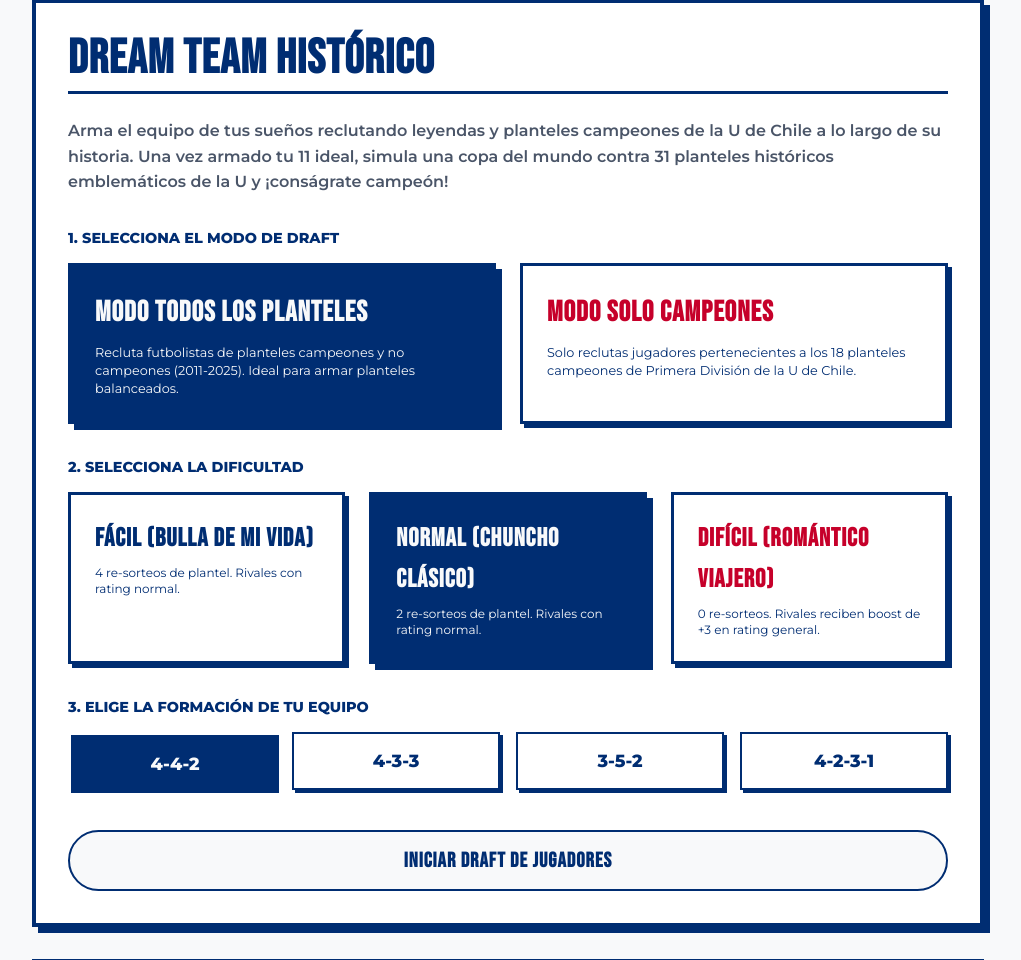
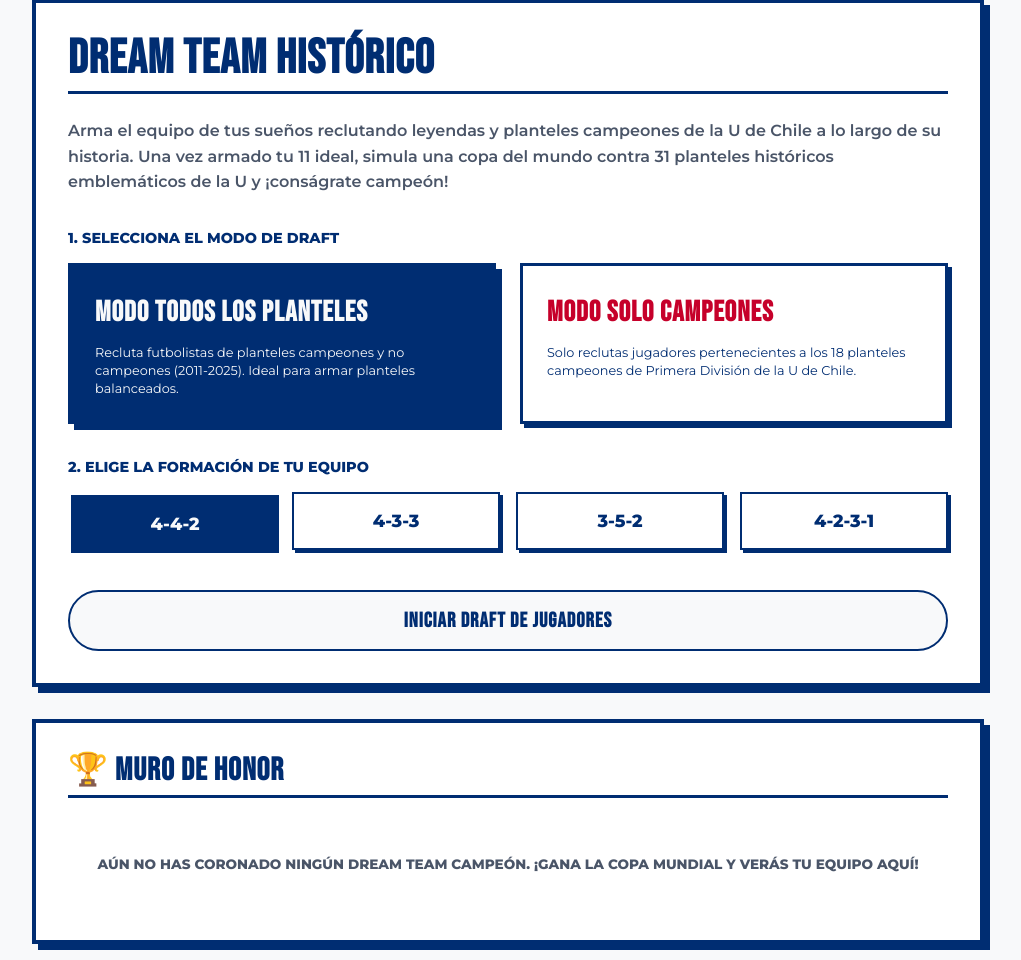
Before and after one commit to punxovi/udechile-hincha-stats, a FastAPI app: page /juego in a window 1280 px wide. Shown: the part 197-1157 px from the top of the page, without its empty margins (132-1153 px from the left). Run offline with FastAPI, Linux system fonts and the light colour scheme.

Commit message:
refactor: remover selector de dificultad, limpiar nombres de planteles no campeones e impedir planteles repetidos en modo champions
Detalles:
- Se removieron los paréntesis y sufijos en la base de datos de planteles emblemáticos no campeones (game_data.py) para que solo señalen el año.
- Se eliminó el selector de dificultad en juego.html y juego.js, reduciendo el flujo a Modo Todos los Planteles y Modo Solo Campeones.
- Se implementó la restricción de que en el Modo Solo Campeones no se pueden repetir los planteles que salgan en la ruleta una vez reclutados, removiéndolos de la lista de claves disponibles de forma interactiva.

```diff
--- a/infrastructure/game/game_data.py
+++ b/infrastructure/game/game_data.py
@@ -347,7 +347,7 @@ PLANTELES_HISTORICOS = {
 
     # Planteles emblematicos adicionales (No campeones de Primera pero si historicos)
     "1996": {
-        "name": "U. de Chile 1996 (Semifinalista)",
+        "name": "U. de Chile 1996",
         "is_champion": False,
         "year": 1996,
         "players": [
@@ -365,7 +365,7 @@ PLANTELES_HISTORICOS = {
         ]
     },
     "2010": {
-        "name": "U. de Chile 2010 (Pelusso)",
+        "name": "U. de Chile 2010",
         "is_champion": False,
         "year": 2010,
         "players": [
@@ -383,7 +383,7 @@ PLANTELES_HISTORICOS = {
         ]
     },
     "2013": {
-        "name": "U. de Chile 2013 (Darío Franco)",
+        "name": "U. de Chile 2013",
         "is_champion": False,
         "year": 2013,
         "players": [
@@ -401,7 +401,7 @@ PLANTELES_HISTORICOS = {
         ]
     },
     "2015": {
-        "name": "U. de Chile 2015 (Copa Chile)",
+        "name": "U. de Chile 2015",
         "is_champion": False,
         "year": 2015,
         "players": [
@@ -419,7 +419,7 @@ PLANTELES_HISTORICOS = {
         ]
     },
     "2018": {
-        "name": "U. de Chile 2018 (Soteldo)",
+        "name": "U. de Chile 2018",
         "is_champion": False,
         "year": 2018,
         "players": [
@@ -437,7 +437,7 @@ PLANTELES_HISTORICOS = {
         ]
     },
     "2019": {
-        "name": "U. de Chile 2019 (Transición)",
+        "name": "U. de Chile 2019",
         "is_champion": False,
         "year": 2019,
         "players": [
@@ -455,7 +455,7 @@ PLANTELES_HISTORICOS = {
         ]
     },
     "2021": {
-        "name": "U. de Chile 2021 (Larrivey)",
+        "name": "U. de Chile 2021",
         "is_champion": False,
         "year": 2021,
         "players": [
@@ -473,7 +473,7 @@ PLANTELES_HISTORICOS = {
         ]
     },
     "2022": {
-        "name": "U. de Chile 2022 (Osorio/Assadi)",
+        "name": "U. de Chile 2022",
         "is_champion": False,
         "year": 2022,
         "players": [
@@ -491,7 +491,7 @@ PLANTELES_HISTORICOS = {
         ]
     },
     "2023": {
-        "name": "U. de Chile 2023 (Pellegrino)",
+        "name": "U. de Chile 2023",
         "is_champion": False,
         "year": 2023,
         "players": [
@@ -509,7 +509,7 @@ PLANTELES_HISTORICOS = {
         ]
     },
     "2024": {
-        "name": "U. de Chile 2024 (Álvarez)",
+        "name": "U. de Chile 2024",
         "is_champion": False,
         "year": 2024,
         "players": [
@@ -527,7 +527,7 @@ PLANTELES_HISTORICOS = {
         ]
     },
     "2025": {
-        "name": "U. de Chile 2025 (Actual)",
+        "name": "U. de Chile 2025",
         "is_champion": False,
         "year": 2025,
         "players": [
@@ -545,7 +545,7 @@ PLANTELES_HISTORICOS = {
         ]
     },
     "2005": {
-        "name": "U. de Chile 2005 (Finalista)",
+        "name": "U. de Chile 2005",
         "is_champion": False,
         "year": 2005,
         "players": [
@@ -563,7 +563,7 @@ PLANTELES_HISTORICOS = {
         ]
     },
     "2006": {
-        "name": "U. de Chile 2006 (Finalista)",
+        "name": "U. de Chile 2006",
         "is_champion": False,
         "year": 2006,
         "players": [
--- a/interfaces/api/static/juego.js
+++ b/interfaces/api/static/juego.js
@@ -1,7 +1,6 @@
 // Juego de Alineaciones Históricas de la Universidad de Chile
 
 let selectedMode = 'normal';
-let selectedDifficulty = 'normal'; // 'easy', 'normal', 'hard'
 let selectedFormation = '4-4-2';
 let activeSlotIndex = null;
 let dreamTeam = Array(11).fill(null);
@@ -14,6 +13,7 @@ let currentSorteadoPlantel = null;
 let selectedPlayerToPlace = null; // Jugador seleccionado de la lista esperando ser ubicado
 let rouletteInterval = null;
 let isSpinning = false;
+let availablePlantelKeys = [];
 
 // Datos de torneo
 let teamName = "";
@@ -88,12 +88,7 @@ function selectMode(mode) {
     document.getElementById(`mode-${mode}`).classList.add('active');
 }
 
-// Cambiar dificultad del juego
-function selectDifficulty(diff) {
-    selectedDifficulty = diff;
-    document.querySelectorAll('.mode-card[id^="diff-"]').forEach(el => el.classList.remove('active'));
-    document.getElementById(`diff-${diff}`).classList.add('active');
-}
+
 
 // Elegir formación
 function selectFormation(formation, btnEl) {
@@ -108,13 +103,16 @@ function startDraft() {
     draftProgress = 0;
     teamRating = 0.0;
 
-    // Asignar re-sorteos según dificultad
-    if (selectedDifficulty === 'easy') {
-        resortCount = 4;
-    } else if (selectedDifficulty === 'normal') {
-        resortCount = 2;
+    // Asignar re-sorteos
+    resortCount = 2;
+
+    // Inicializar pool de planteles de la ruleta
+    const allPlanteles = window.plantelesData;
+    const keys = Object.keys(allPlanteles);
+    if (selectedMode === 'champions') {
+        availablePlantelKeys = keys.filter(k => allPlanteles[k].is_champion === true);
     } else {
-        resortCount = 0;
+        availablePlantelKeys = keys;
     }
 
     selectedPlayerToPlace = null;
@@ -286,10 +284,10 @@ function startRouletteSpin() {
     const allPlanteles = window.plantelesData;
     const keys = Object.keys(allPlanteles);
 
-    // Filtrar planteles segun el modo
-    let eligibleKeys = keys;
-    if (selectedMode === 'champions') {
-        eligibleKeys = keys.filter(k => allPlanteles[k].is_champion === true);
+    // Filtrar planteles segun el modo y disponibilidad
+    let eligibleKeys = [...availablePlantelKeys];
+    if (eligibleKeys.length === 0) {
+        eligibleKeys = keys;
     }
 
     // Seleccionar plantel al azar
@@ -433,6 +431,15 @@ function selectPlayerForPlacement(player, itemEl) {
 function placePlayerInSlot(slotId) {
     if (!selectedPlayerToPlace) return;
 
+    // Si estamos en modo Solo Campeones, removemos el plantel del pool disponible para no repetirlo
+    if (selectedMode === 'champions' && currentSorteadoPlantel) {
+        const allPlanteles = window.plantelesData;
+        const keyToRemove = Object.keys(allPlanteles).find(k => allPlanteles[k].name === currentSorteadoPlantel.name);
+        if (keyToRemove) {
+            availablePlantelKeys = availablePlantelKeys.filter(k => k !== keyToRemove);
+        }
+    }
+
     dreamTeam[slotId] = {
         name: selectedPlayerToPlace.name,
         pos: selectedPlayerToPlace.pos,
@@ -511,10 +518,6 @@ function generateTournament() {
         const p = allPlanteles[key];
         const sum = p.players.reduce((acc, pl) => acc + pl.rating, 0);
         let avg = sum / p.players.length;
-
-        if (selectedDifficulty === 'hard') {
-            avg += 3.0;
-        }
 
         tournamentTeams.push({
             id: tournamentTeams.length,
--- a/interfaces/api/templates/juego.html
+++ b/interfaces/api/templates/juego.html
@@ -756,37 +756,10 @@
                 </div>
             </div>
 
-            <!-- Selector de Dificultad -->
-            <div style="margin-bottom: 2rem;">
-                <label style="font-family: 'Montserrat', sans-serif; font-weight: 800; text-transform: uppercase; color: var(--text-primary); font-size: 0.9rem; display: block; margin-bottom: 0.8rem;">
-                    2. SELECCIONA LA DIFICULTAD
-                </label>
-                <div class="mode-selector">
-                    <div class="mode-card" id="diff-easy" onclick="selectDifficulty('easy')">
-                        <h3 style="font-family: 'Bebas Neue', sans-serif; font-size: 1.6rem; margin-bottom: 0.3rem; text-transform: uppercase;">Fácil (Bulla de Mi Vida)</h3>
-                        <p style="font-size: 0.75rem; line-height: 1.3; font-family: 'Montserrat', sans-serif;">
-                            4 re-sorteos de plantel. Rivales con rating normal.
-                        </p>
-                    </div>
-                    <div class="mode-card active" id="diff-normal" onclick="selectDifficulty('normal')">
-                        <h3 style="font-family: 'Bebas Neue', sans-serif; font-size: 1.6rem; margin-bottom: 0.3rem; text-transform: uppercase;">Normal (Chuncho Clásico)</h3>
-                        <p style="font-size: 0.75rem; line-height: 1.3; font-family: 'Montserrat', sans-serif;">
-                            2 re-sorteos de plantel. Rivales con rating normal.
-                        </p>
-                    </div>
-                    <div class="mode-card" id="diff-hard" onclick="selectDifficulty('hard')">
-                        <h3 style="font-family: 'Bebas Neue', sans-serif; font-size: 1.6rem; margin-bottom: 0.3rem; text-transform: uppercase; color: var(--accent-red);">Difícil (Romántico Viajero)</h3>
-                        <p style="font-size: 0.75rem; line-height: 1.3; font-family: 'Montserrat', sans-serif;">
-                            0 re-sorteos. Rivales reciben boost de +3 en rating general.
-                        </p>
-                    </div>
-                </div>
-            </div>
-
             <!-- Selector de Formación -->
             <div style="margin-bottom: 2.5rem;">
                 <label style="font-family: 'Montserrat', sans-serif; font-weight: 800; text-transform: uppercase; color: var(--text-primary); font-size: 0.9rem; display: block; margin-bottom: 0.8rem;">
-                    3. ELIGE LA FORMACIÓN DE TU EQUIPO
+                    2. ELIGE LA FORMACIÓN DE TU EQUIPO
                 </label>
                 <div class="formation-grid">
                     <div class="formation-btn active" onclick="selectFormation('4-4-2', this)">4-4-2</div>
```
